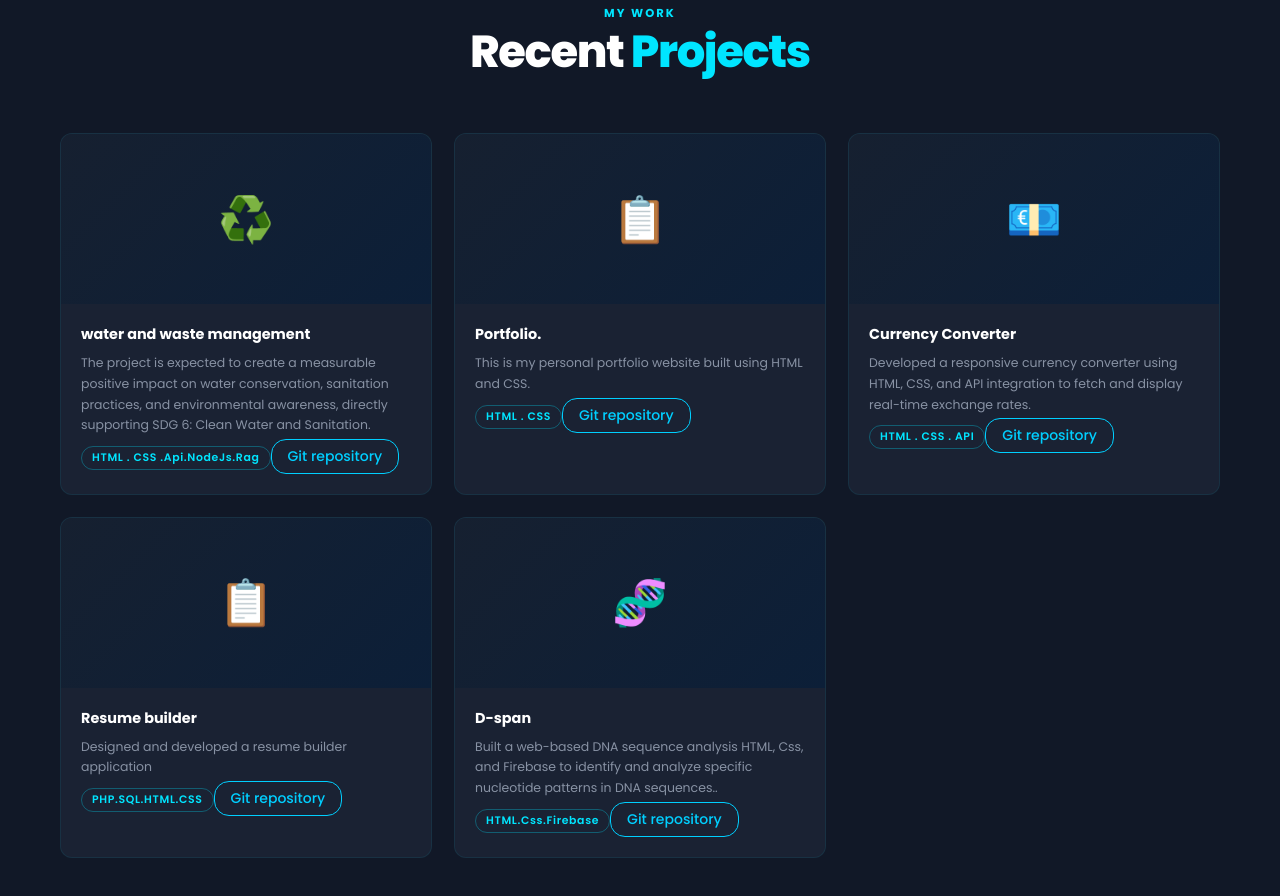
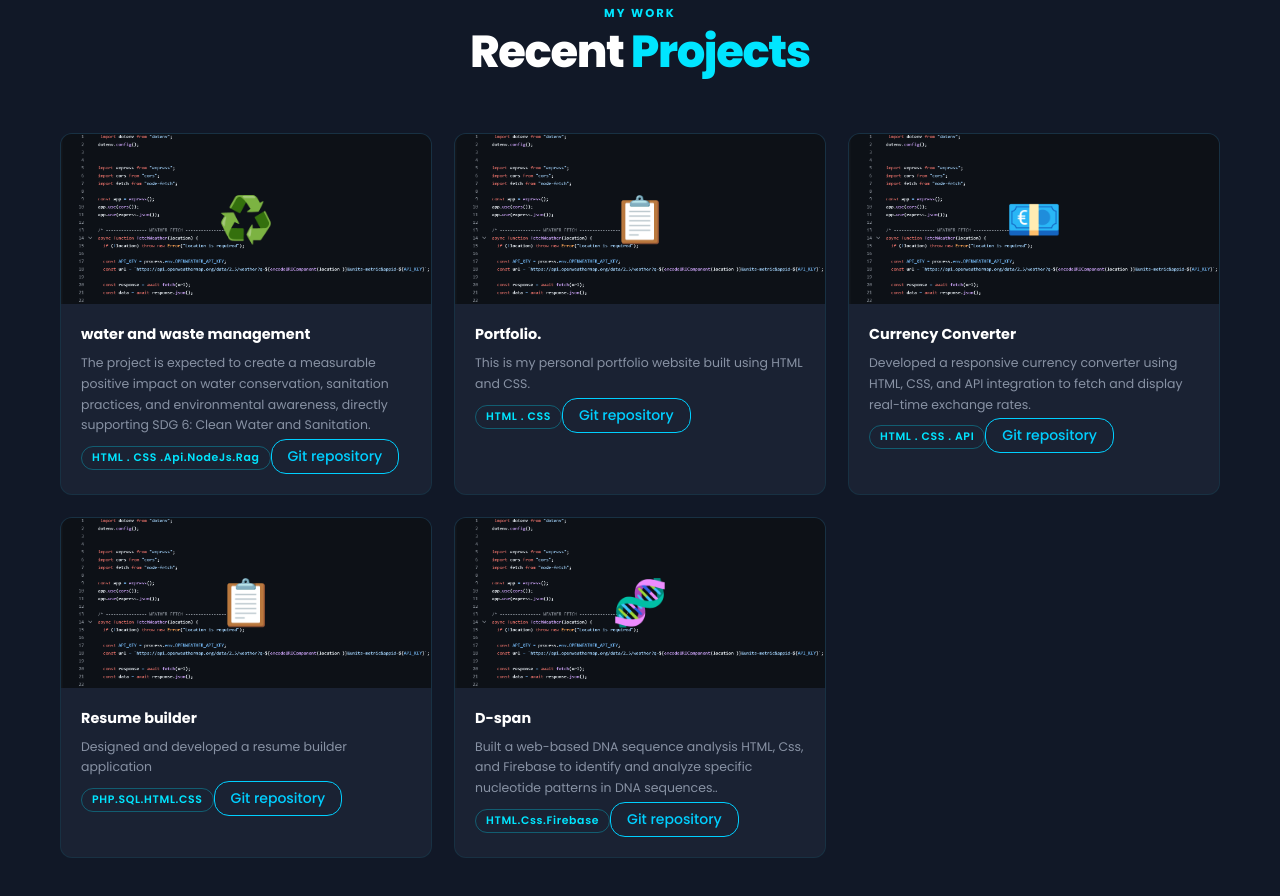
Before and after one commit to RAHULBISOYI/portfoliio_-, a plain HTML site: page index.html in a window 1280 px wide. Shown: the part 4060-4956 px from the top of the page. Drawn offline with Linux system fonts and the light colour scheme.

Commit message:
meaningful commit message

```diff
--- a/index.html
+++ b/index.html
@@ -402,11 +402,18 @@
       transform:translateY(-6px); box-shadow:0 20px 48px rgba(0,229,255,.1);
       border-color:rgba(0,229,255,.28);
     }
-    .port-thumb {
-      height:170px; display:flex; align-items:center;
-      justify-content:center; font-size:2.8rem;
-      background:linear-gradient(135deg,#162030,#0c1f38);
-    }
+   .port-thumb {
+  height: 170px;
+  display: flex;
+  align-items: center;
+  justify-content: center;
+  font-size: 2.8rem;
+
+  background-image: url("backround.png");
+  background-size: cover;        /* fills the div */
+  background-position: center;   /* centers the image */
+  background-repeat: no-repeat;  /* prevents tiling */
+}
     .port-body { padding:20px; }
     .port-body h3 { font-size:.9rem; font-weight:700; color:#fff; margin-bottom:8px; }
     .port-body p  { font-size:.78rem; color:var(--muted); line-height:1.65; }
```
